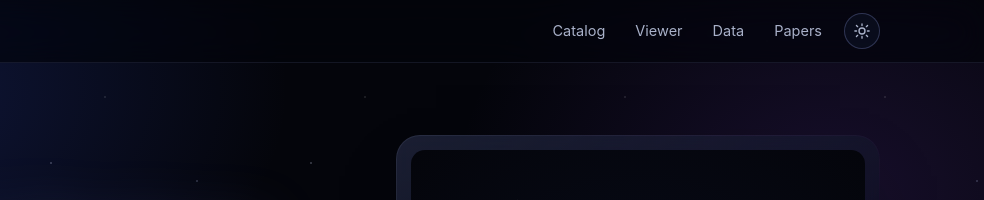
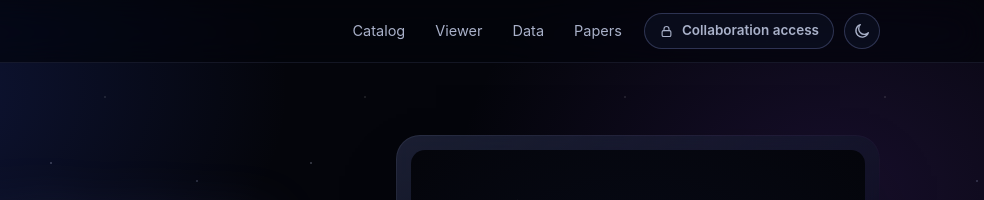
Before and after one commit to cosmic-himalayas/chef, a plain HTML site: page index.html in a window 1280 px wide. Both pictures are taken after a click on the button 1158 px from the left and 31 px from the top of the page. Shown: the top 200 px of the page, 296-1280 px from the left. Drawn offline with Linux system fonts and the light colour scheme.

Commit message:
Theme automatic by default (auto / day / night); collaboration access button in the header

```diff
--- a/assets/style.css
+++ b/assets/style.css
@@ -126,13 +126,14 @@ a:hover { text-decoration-color: currentColor; }
 .top-row { display: flex; align-items: center; justify-content: space-between; height: 62px; }
 .brand { display: inline-flex; align-items: center; gap: 10px; text-decoration: none; font-weight: 700; letter-spacing: 0.16em; font-size: 15px; }
 .brand img { display: block; width: 30px; height: 30px; border-radius: 8px; box-shadow: 0 0 16px var(--accent-shadow); }
-.brand .day, .theme .moon { display: none; }
+.brand .day, .theme svg { display: none; }
 @media (prefers-color-scheme: light) {
-  :root:not([data-theme="dark"]) .brand .night, :root:not([data-theme="dark"]) .theme .sun { display: none; }
-  :root:not([data-theme="dark"]) .brand .day, :root:not([data-theme="dark"]) .theme .moon { display: block; }
+  :root:not([data-theme="dark"]) .brand .night { display: none; }
+  :root:not([data-theme="dark"]) .brand .day { display: block; }
 }
-:root[data-theme="light"] .brand .night, :root[data-theme="light"] .theme .sun { display: none; }
-:root[data-theme="light"] .brand .day, :root[data-theme="light"] .theme .moon { display: block; }
+:root[data-theme="light"] .brand .night { display: none; }
+:root[data-theme="light"] .brand .day { display: block; }
+[data-mode="auto"] .theme .auto, [data-mode="light"] .theme .sun, [data-mode="dark"] .theme .moon { display: block; }
 .top-right { display: flex; align-items: center; gap: 10px; }
 .theme {
   display: grid; place-items: center; width: 36px; height: 36px; padding: 0; border-radius: 50%;
@@ -140,6 +141,14 @@ a:hover { text-decoration-color: currentColor; }
   transition: color 0.2s ease, border-color 0.2s ease, transform 0.3s ease;
 }
 .theme:hover { color: var(--text); border-color: var(--text-2); transform: rotate(-18deg); }
+.access {
+  display: inline-flex; align-items: center; gap: 8px; height: 36px; padding: 0 14px; border-radius: 999px;
+  border: 1px solid var(--line-hi); background: var(--card); color: var(--text-2);
+  text-decoration: none; font-size: 13.5px; font-weight: 600; white-space: nowrap;
+  transition: color 0.2s ease, border-color 0.2s ease;
+}
+.access:hover { color: var(--text); border-color: var(--text-2); }
+.access svg { width: 15px; height: 15px; flex: none; }
 .theme svg { width: 18px; height: 18px; }
 nav { display: flex; gap: 6px; }
 nav a { padding: 6px 12px; border-radius: 999px; color: var(--text-2); text-decoration: none; font-size: 14.5px; }
@@ -255,6 +264,8 @@ h3 { margin: 0 0 12px; font-size: 16px; font-weight: 650; }
   .button, .card { transition: none; }
 }
 @media (max-width: 900px) {
+  .access { width: 36px; padding: 0; justify-content: center; }
+  .access span { display: none; }
   .hero { padding-top: 44px; }
   .hero-grid, .two, .foot-grid { grid-template-columns: 1fr; }
   .hero-grid { gap: 36px; }
@@ -267,8 +278,13 @@ h3 { margin: 0 0 12px; font-size: 16px; font-weight: 650; }
   nav a { padding: 6px 7px; font-size: 13px; }
   .top-right { gap: 4px; }
   .theme { width: 32px; height: 32px; }
+  .access { width: 32px; height: 32px; }
   .brand { gap: 8px; letter-spacing: 0.1em; }
   .cards { grid-template-columns: 1fr; }
   .stats dd { font-size: 26px; }
   .log li { flex-direction: column; gap: 2px; }
 }
+@media (max-width: 430px) {
+  .brand-text { display: none; }
+  nav a { padding: 6px 6px; }
+}
--- a/assets/theme.js
+++ b/assets/theme.js
@@ -1,48 +1,59 @@
-// Day / night switch. Without a stored choice the page follows the system setting; a click stores the visitor's
-// choice in this browser (localStorage, when available) and sets data-theme on <html>, which the style sheet reads.
+// Theme switch with three modes: auto (the default, follows the system setting), day and night. A click moves to the
+// next mode, the first step away from auto being the theme that differs from the one shown. Only day and night are
+// stored (localStorage, when available); data-theme on <html> carries them to the style sheet and data-mode to the icon.
 // Loaded in <head> before the style sheet, so a stored choice applies before the first paint.
 (() => {
-  const KEY = 'chef-theme';
+  const KEY = 'chef-theme-mode';
   const root = document.documentElement;
   const system = window.matchMedia('(prefers-color-scheme: light)');
+  const LABEL = { auto: 'Theme: automatic (follows the system)', light: 'Theme: day', dark: 'Theme: night' };
+  let mode = 'auto';
 
-  function stored() {
-    try {
-      const value = localStorage.getItem(KEY);
-      return value === 'light' || value === 'dark' ? value : null;
-    } catch {
-      return null;
+  try {
+    const value = localStorage.getItem(KEY);
+    if (value === 'light' || value === 'dark') mode = value;
+  } catch {
+    // private window or blocked storage: the page starts in auto
+  }
+
+  const shown = () => (mode === 'auto' ? (system.matches ? 'light' : 'dark') : mode);
+
+  function apply() {
+    if (mode === 'auto') delete root.dataset.theme;
+    else root.dataset.theme = mode;
+    root.dataset.mode = mode;
+    const icon = document.getElementById('favicon');
+    if (icon) icon.href = shown() === 'light' ? 'assets/favicon_day.png' : 'assets/favicon_night.png';
+    const button = document.getElementById('theme-switch');
+    if (button) {
+      button.title = LABEL[mode];
+      button.setAttribute('aria-label', `${LABEL[mode]}. Click to change.`);
     }
   }
 
-  function store(value) {
-    try {
-      localStorage.setItem(KEY, value);
-    } catch {
-      // private window or blocked storage: the choice lasts for this page view only
-    }
+  function next() {
+    const opposite = system.matches ? 'dark' : 'light';
+    const same = system.matches ? 'light' : 'dark';
+    if (mode === 'auto') return opposite;
+    return mode === opposite ? same : 'auto';
   }
 
-  const current = () => root.dataset.theme || (system.matches ? 'light' : 'dark');
-
-  function showFavicon() {
-    const icon = document.getElementById('favicon');
-    if (icon) icon.href = current() === 'light' ? 'assets/favicon_day.png' : 'assets/favicon_night.png';
-  }
-
-  const choice = stored();
-  if (choice) root.dataset.theme = choice;
-  showFavicon();
-  system.addEventListener('change', showFavicon);
+  apply();
+  system.addEventListener('change', apply);
 
   document.addEventListener('DOMContentLoaded', () => {
+    apply();
     const button = document.getElementById('theme-switch');
     if (!button) return;
     button.addEventListener('click', () => {
-      const next = current() === 'light' ? 'dark' : 'light';
-      root.dataset.theme = next;
-      store(next);
-      showFavicon();
+      mode = next();
+      try {
+        if (mode === 'auto') localStorage.removeItem(KEY);
+        else localStorage.setItem(KEY, mode);
+      } catch {
+        // storage unavailable: the choice lasts for this page view
+      }
+      apply();
     });
   });
 })();
--- a/index.html
+++ b/index.html
@@ -17,7 +17,7 @@
       <a class="brand" href="#">
         <img class="night" src="assets/chef_mark_night.png" alt="" width="30" height="30">
         <img class="day" src="assets/chef_mark_day.png" alt="" width="30" height="30">
-        CHEF
+        <span class="brand-text">CHEF</span>
       </a>
       <div class="top-right">
         <nav aria-label="Sections">
@@ -26,7 +26,12 @@
           <a href="#data">Data</a>
           <a href="#papers">Papers</a>
         </nav>
-        <button class="theme" id="theme-switch" type="button" aria-label="Switch between day and night themes" title="Day / night">
+        <a class="access" href="https://chef-viewer.yoemanastro.workers.dev/" aria-label="Collaboration access" title="Collaboration viewer: sign in with your registered e-mail address">
+          <svg viewBox="0 0 24 24" fill="none" stroke="currentColor" stroke-width="1.8" stroke-linecap="round" stroke-linejoin="round" aria-hidden="true"><rect x="5" y="10.5" width="14" height="9.5" rx="2.2"/><path d="M8 10.5V8a4 4 0 0 1 8 0v2.5"/></svg>
+          <span>Collaboration access</span>
+        </a>
+        <button class="theme" id="theme-switch" type="button" aria-label="Theme" title="Theme">
+          <svg class="auto" viewBox="0 0 24 24" fill="none" stroke="currentColor" stroke-width="1.8" aria-hidden="true"><circle cx="12" cy="12" r="8.5"/><path d="M12 3.5a8.5 8.5 0 0 1 0 17z" fill="currentColor" stroke="none"/></svg>
           <svg class="sun" viewBox="0 0 24 24" fill="none" stroke="currentColor" stroke-width="1.8" stroke-linecap="round" aria-hidden="true"><circle cx="12" cy="12" r="4"/><path d="M12 2.5v2.2M12 19.3v2.2M4.6 4.6l1.6 1.6M17.8 17.8l1.6 1.6M2.5 12h2.2M19.3 12h2.2M4.6 19.4l1.6-1.6M17.8 6.2l1.6-1.6"/></svg>
           <svg class="moon" viewBox="0 0 24 24" fill="none" stroke="currentColor" stroke-width="1.8" stroke-linecap="round" stroke-linejoin="round" aria-hidden="true"><path d="M20.5 14.2A8.5 8.5 0 1 1 9.8 3.5a6.8 6.8 0 0 0 10.7 10.7z"/></svg>
         </button>
```
Also changed, not shown: 1 other file.
